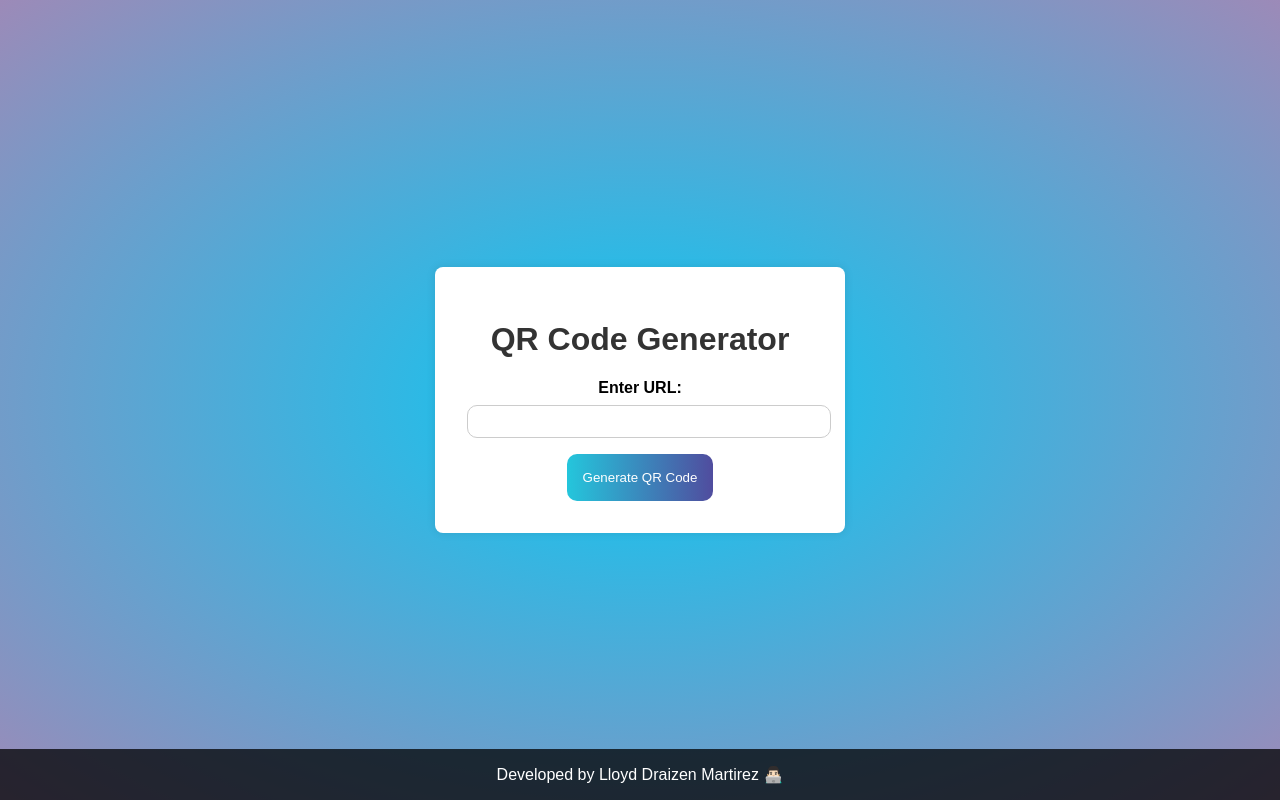
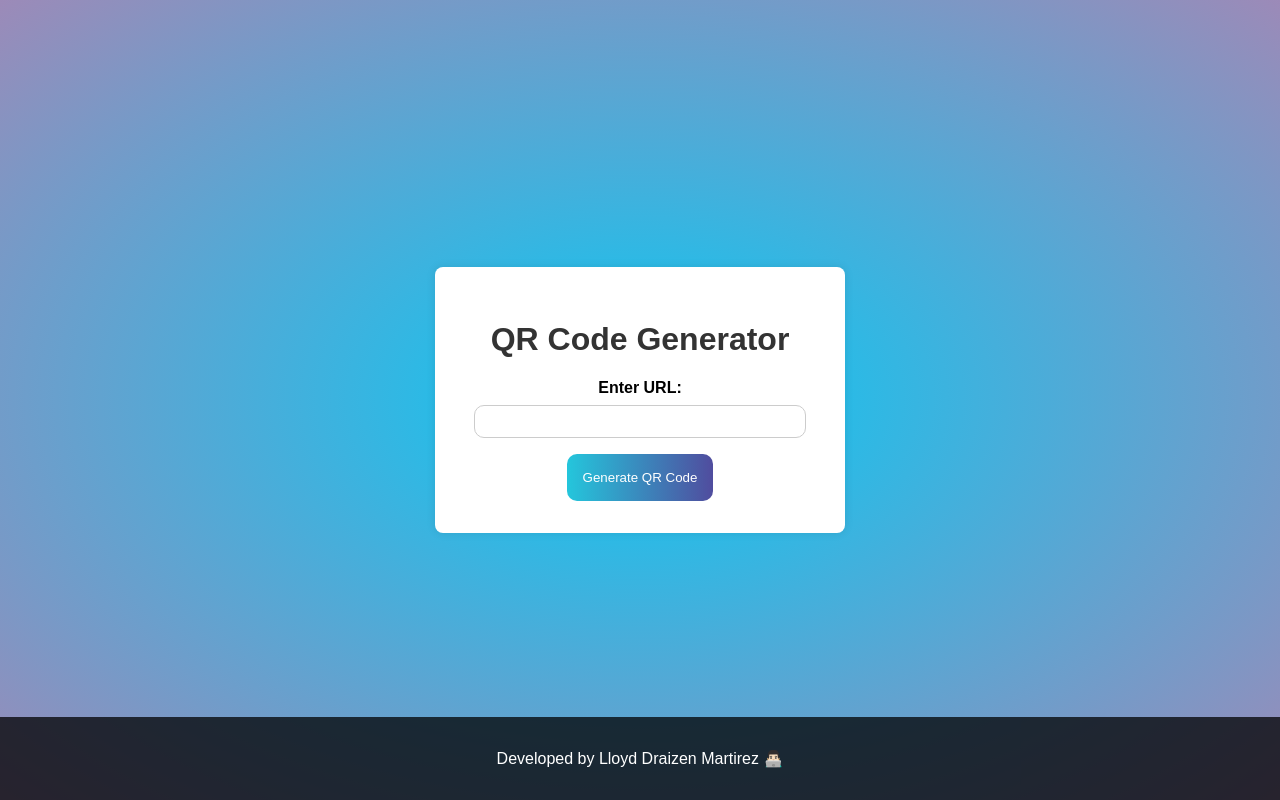
Before and after one commit to Draizen75/QR-Generator, a Flask app: page / in a window 1280 px wide. Run offline with Flask 3, Linux system fonts and the light colour scheme.

Commit message:
Update styles.css

```diff
--- a/static/styles.css
+++ b/static/styles.css
@@ -7,7 +7,7 @@ body {
     display: flex;
     justify-content: center;
     align-items: center;
-    height: 100vh;
+    min-height: 100vh;
 }
 
 .container {
@@ -16,6 +16,7 @@ body {
     border-radius: 8px;
     box-shadow: 0 0 10px rgba(0, 0, 0, 0.1);
     text-align: center;
+    max-width: 90%;
 }
 
 h1 {
@@ -33,7 +34,7 @@ label {
 }
 
 input[type="text"] {
-    width: 100%;
+    width: calc(100% - 2rem); /* Adjusted width to leave space for padding */
     padding: 0.5rem;
     margin-bottom: 1rem;
     border: 1px solid #ccc;
@@ -41,7 +42,6 @@ input[type="text"] {
 }
 
 button {
-
     background-image: linear-gradient(to right, #24C6DC 0%, #514A9D  51%, #24C6DC  100%);
     color: white;
     padding: 1rem;
@@ -50,11 +50,9 @@ button {
     transition: 0.5s;
     border-radius: 10px;
     cursor: pointer;
-
 }
 
 button:hover {
-
     background-position: right center;
     color: #fff;
     text-decoration: none;
@@ -74,6 +72,7 @@ footer {
     color: white;
     text-align: center;
     width: 100%;
-    position: absolute;
+    position: fixed; /* Changed to fixed to ensure it stays at the bottom */
     bottom: 0;
+    padding: 1rem 0; /* Added padding for better spacing */
 }
```
